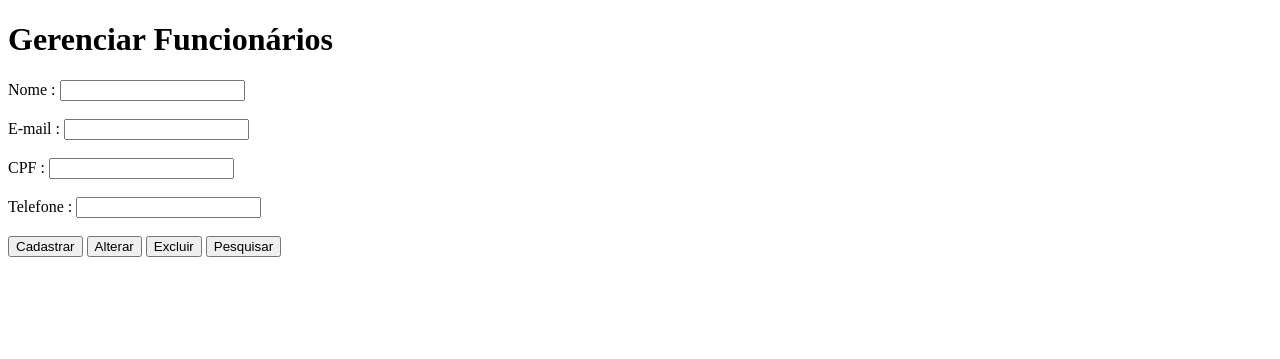
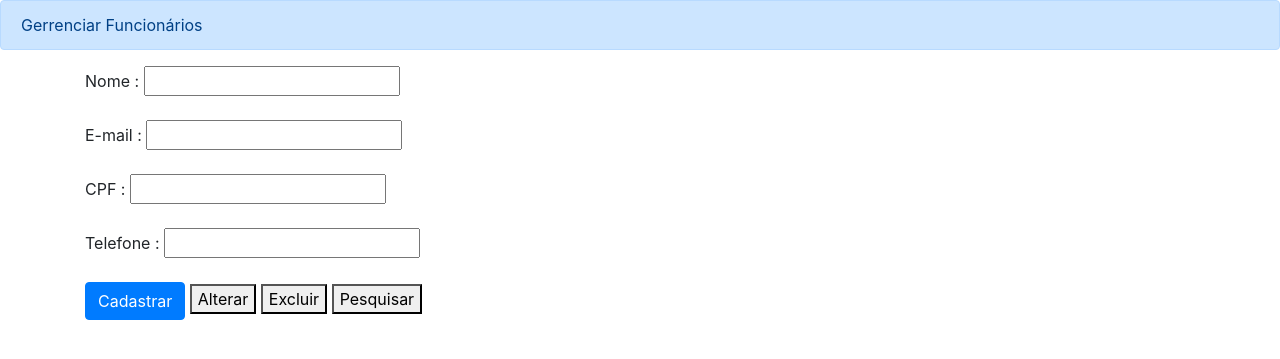
Before and after one commit to RaquelL2005/Form, a PHP site: page / in a window 1280 px wide. Shown: the top 359 px of the page. Run offline with PHP 8.4, Linux system fonts and the light colour scheme.

Commit message:
projeto inicial

```diff
--- a/index.php
+++ b/index.php
@@ -3,20 +3,24 @@
 <head>
 	<meta charset="utf-8">
 	<meta name="viewport" content="width=device-width, initial-scale=1">
+	<link rel="stylesheet" href="https://cdn.jsdelivr.net/npm/bootstrap@4.0.0/dist/css/bootstrap.min.css" integrity="sha384-Gn5384xqQ1aoWXA+058RXPxPg6fy4IWvTNh0E263XmFcJlSAwiGgFAW/dAiS6JXm" crossorigin="anonymous">
 	<title>Formulário</title>
+
 </head>
 <body>
-	<h1> Gerenciar Funcionários</h1>
+	<div class="alert alert-primary" role="alert">Gerrenciar Funcionários</div>
+     <div class="container">
 	<form action="crud.php" method="post">
 		Nome : <input type="text" name="nome"> <br><br>
 		E-mail : <input type="email" name="email"> <br><br>
 		CPF : <input type="text" name="CPF"> <br><br>
 		Telefone : <input type="tel" name="telefone"> <br><br>
-		<button>Cadastrar</button>
+		<button class="btn btn-primary">Cadastrar</button>
 		<button>Alterar</button>
 		<button>Excluir</button>
 		<button>Pesquisar</button>
 
+</div>
 
 </body>
 </html>
```
